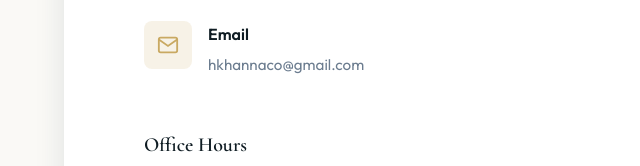
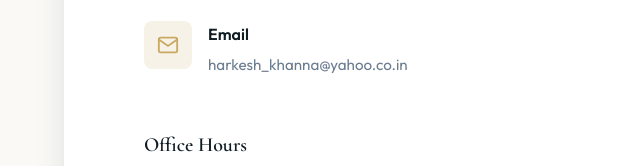
Before and after one commit to nikhil-batra12/ca_website, a plain HTML site: page contact.html in a window 1280 px wide. Shown: the part 1010-1176 px from the top of the page, 0-640 px from the left. Drawn offline with nearby package versions, Linux system fonts and the light colour scheme.

Commit message:
Update email

```diff
--- a/contact.html
+++ b/contact.html
@@ -99,7 +99,7 @@
                             </div>
                             <div>
                                 <strong>Email</strong>
-                                <p>hkhannaco@gmail.com</p>
+                                <p>harkesh_khanna@yahoo.co.in</p>
                             </div>
                         </div>
                     </div>
```
